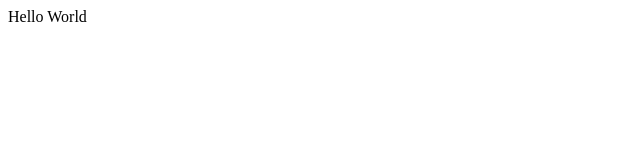
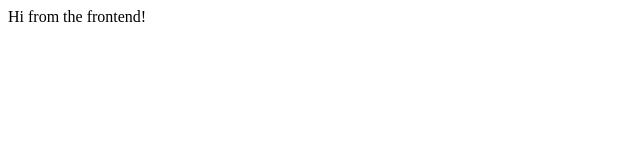
Before and after one commit to FTL-2024-Pod-C/leftover-love-ui, a React (Vite) app: page / in a window 1280 px wide. Shown: the top 160 px of the page, without its empty margins (0-640 px from the left). Built offline with nearby package versions, Linux system fonts and the light colour scheme.

Commit message:
frontend setup

```diff
--- a/src/App.jsx
+++ b/src/App.jsx
@@ -2,7 +2,7 @@ import React from 'react'
 
 const App = () => {
   return (
-    <div>Hello World</div>
+    <div>Hi from the frontend!</div>
   )
 }
 
```
Also changed, not shown: src/Components/footer/footer.css (added), src/Components/footer/footer.jsx (added), src/Components/header/header.css (added), src/Components/header/header.jsx (added), src/Components/modal/modal.css (added), src/Components/modal/modal.jsx (added), src/Components/navBar/navBar.css (added), src/Components/navBar/navBar.jsx (added), src/Pages/landingPage.jsx (added), src/Pages/loginPage.jsx (added), src/Pages/noPage.jsx (added).
